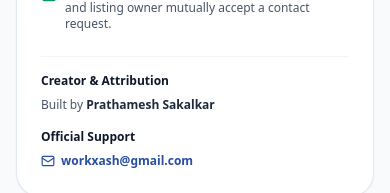
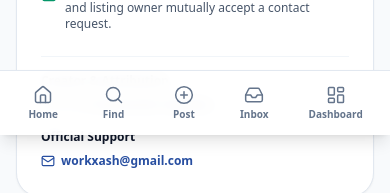
Before and after one commit to sakalkarprathamesh/Roommate-Finder, a Next.js app: page /about in a window 390 px wide. Shown: the part 709-902 px from the top of the page. Built offline with nearby package versions, Linux system fonts and the light colour scheme; no server answers.

Commit message:
fix(responsive): enhance mobile navigation bar and touch target padding for iOS Safari, Chrome, and Firefox

```diff
--- a/src/app/layout.tsx
+++ b/src/app/layout.tsx
@@ -2,6 +2,7 @@ import type { Metadata } from 'next';
 import './globals.css';
 import Navbar from '@/components/layout/Navbar';
 import Footer from '@/components/layout/Footer';
+import MobileBottomNav from '@/components/layout/MobileBottomNav';
 
 export const metadata: Metadata = {
   title: 'MIT-ADT Roommate Finder | Student Accommodation & Roommate Discovery',
@@ -16,10 +17,11 @@ export default function RootLayout({
 }>) {
   return (
     <html lang="en" className="h-full bg-slate-50 antialiased">
-      <body className="font-sans min-h-screen flex flex-col text-slate-900 selection:bg-brand-100 selection:text-brand-900">
+      <body className="font-sans min-h-screen flex flex-col text-slate-900 selection:bg-brand-100 selection:text-brand-900 pb-16 md:pb-0">
         <Navbar />
         <main className="flex-1 w-full">{children}</main>
         <Footer />
+        <MobileBottomNav />
       </body>
     </html>
   );
--- a/src/components/layout/MobileBottomNav.tsx
+++ b/src/components/layout/MobileBottomNav.tsx
@@ -3,42 +3,43 @@
 import React from 'react';
 import Link from 'next/link';
 import { usePathname } from 'next/navigation';
-import { LayoutDashboard, Compass, UserCheck, MessageSquare, User } from 'lucide-react';
+import { Home, Search, PlusCircle, Inbox, LayoutDashboard } from 'lucide-react';
 
 export default function MobileBottomNav() {
   const pathname = usePathname();
 
-  // Hide on public landing or auth pages if desired, or show relevant student links
   const isAuthPage = pathname === '/login' || pathname === '/register';
-
   if (isAuthPage) return null;
 
   const navItems = [
-    { href: '/dashboard', label: 'Home', icon: LayoutDashboard },
-    { href: '/discover', label: 'Discover', icon: Compass },
-    { href: '/connections', label: 'Matches', icon: UserCheck },
-    { href: '/messages', label: 'Chat', icon: MessageSquare },
-    { href: '/profile', label: 'Profile', icon: User },
+    { href: '/', label: 'Home', icon: Home },
+    { href: '/find', label: 'Find', icon: Search },
+    { href: '/listings/new', label: 'Post', icon: PlusCircle },
+    { href: '/inbox', label: 'Inbox', icon: Inbox },
+    { href: '/dashboard', label: 'Dashboard', icon: LayoutDashboard },
   ];
 
   return (
-    <div className="md:hidden fixed bottom-0 left-0 right-0 z-40 bg-white/95 backdrop-blur border-t border-slate-200 px-2 py-1 shadow-lg">
-      <div className="flex justify-around items-center">
+    <div className="md:hidden fixed bottom-0 left-0 right-0 z-40 bg-white/95 backdrop-blur border-t border-slate-200 px-2 py-1 shadow-lg pb-safe">
+      <div className="flex justify-around items-center h-14">
         {navItems.map((item) => {
           const Icon = item.icon;
-          const isActive = pathname === item.href || (item.href !== '/dashboard' && pathname.startsWith(item.href));
+          const isActive =
+            item.href === '/'
+              ? pathname === '/'
+              : pathname.startsWith(item.href);
 
           return (
             <Link
               key={item.href}
               href={item.href}
-              className={`flex flex-col items-center py-1 px-3 rounded-lg text-[11px] font-semibold transition-all ${
+              className={`flex flex-col items-center justify-center py-1 px-3 rounded-xl text-[10px] font-bold transition-all min-w-[56px] min-h-[44px] ${
                 isActive
-                  ? 'text-brand-700 font-bold scale-105'
-                  : 'text-slate-500 hover:text-slate-800'
+                  ? 'text-brand-900 font-extrabold'
+                  : 'text-slate-500 hover:text-slate-900'
               }`}
             >
-              <Icon className={`w-5 h-5 mb-0.5 ${isActive ? 'text-brand-700 stroke-[2.5]' : 'stroke-[1.8]'}`} />
+              <Icon className={`w-5 h-5 mb-0.5 ${isActive ? 'text-brand-900 stroke-[2.5]' : 'stroke-[1.8]'}`} />
               <span>{item.label}</span>
             </Link>
           );
```
